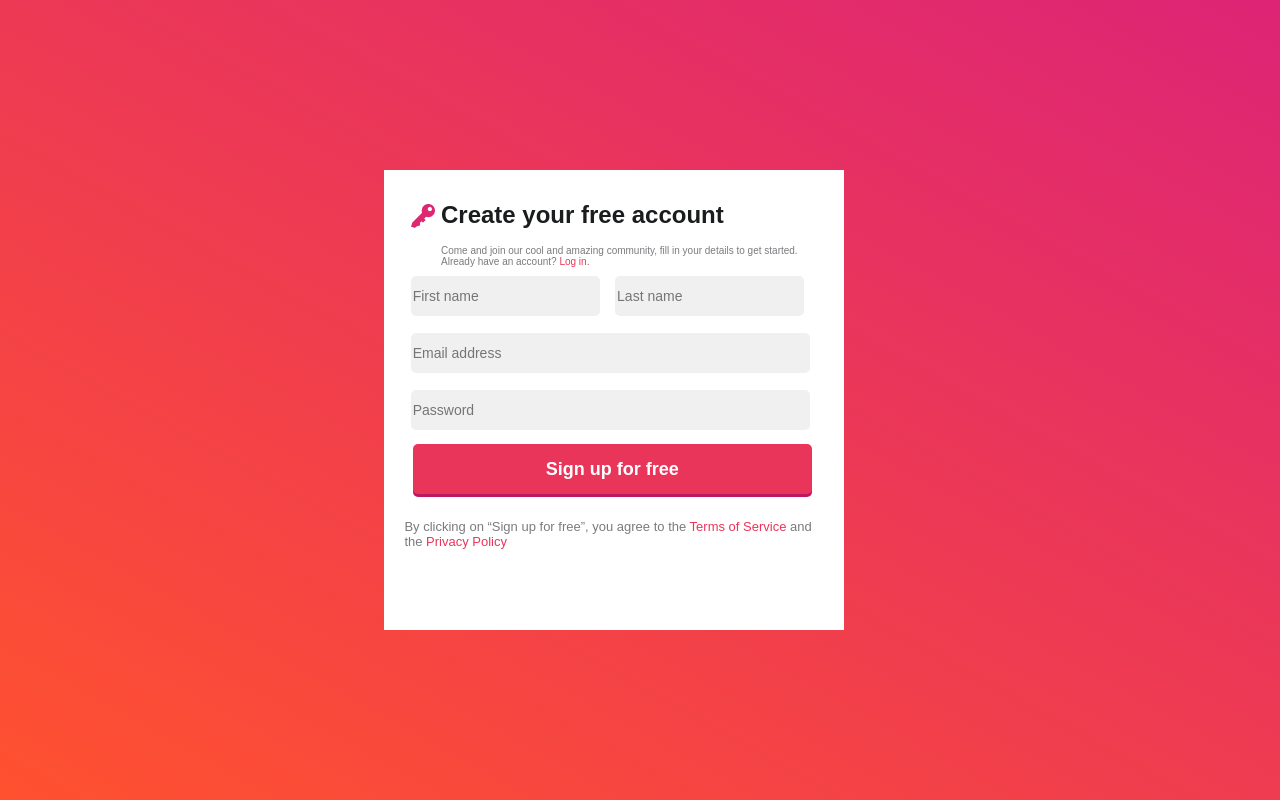
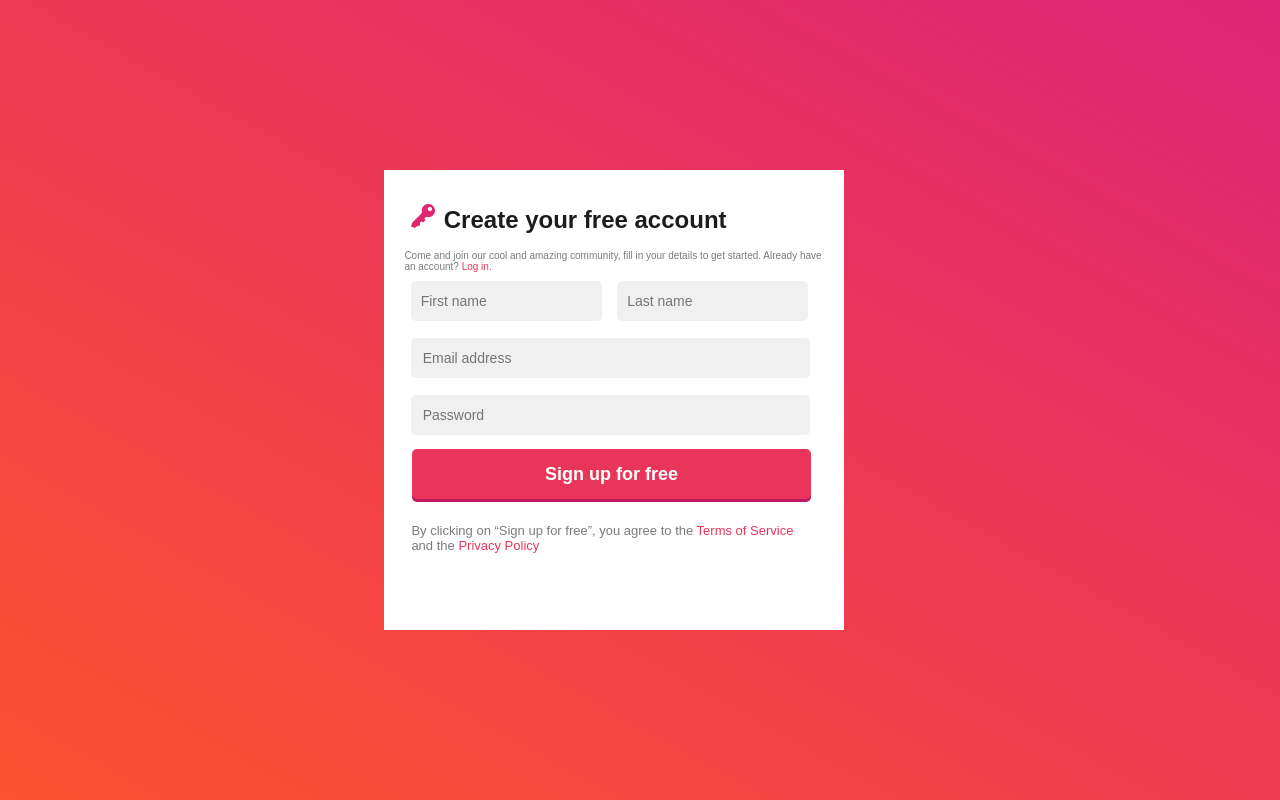
Before and after one commit to somikbred/-dailyform, a plain HTML site: page index.html in a window 1280 px wide. Drawn offline with Linux system fonts and the light colour scheme.

Commit message:
has errors

```diff
--- a/css/styles.css
+++ b/css/styles.css
@@ -27,13 +27,11 @@ body {
     padding: 15px 20px 0;
 }
 
-.row {
-    justify-content: space-between;
-    align-items: flex-start;
+.form__header {
+    display: flex;
 }
 
-.form__header {
-    display: flex;
+.info {
 }
 
 .header__img {
@@ -42,14 +40,16 @@ body {
 }
 
 .header_title {
+    display: inline-block;
     color: #1b1c1d;
     font-size: 2.4rem;
     font-weight: bold;
 }
 
 .header_subtitle {
+    display: inline-block;
     font-size: 1.3rem;
-    margin-bottom: 2%;
+    margin: 0 4% 2%;
 }
 
 .header__link {
@@ -65,13 +65,20 @@ body {
     border-radius: 5px;
     margin: 2% 1.5%;
 }
+.name__input, .login__input::placeholder {
+    padding: 10px;
+}
 
 .name__input {
-    width: 45%;
+    width: 45.5%;
 }
 
 .login__input {
     width: 95%;
+}
+
+.login__input::placeholder {
+    padding: 10px;
 }
 
 .btn {
@@ -84,9 +91,11 @@ body {
     color: #fff;
     font-size: 1.8rem;
     font-weight: bold;
-    margin: 1.5% 2% 6%;
+    margin: 1.5% 1.8% 6%;
 }
 
 .subsubtitle {
+    display: block;
     font-size: 1.3rem;
+    padding: 0 7px;
 }
--- a/index.html
+++ b/index.html
@@ -11,12 +11,12 @@
 </head>
 <body>
     <form action="" method="POST" class="form">
-        <div class="form__header row">
-            <img src="img/sign_up_icon.png" alt="clue" class="header__img">
+        <div class="form__header">
             <div class="info">
-                <h1 class="header_title">Create your free account</h1>
+                <img src="img/sign_up_icon.png" alt="clue" class="header__img">
+                <h1 class="header_title">Create your free account</h1><br>
                 <span class="header__subtitle">Come and join our cool and amazing community, fill in your details
-                    to get started. Already have an account? <a class="header__link" href="#">Log in.</a></span>
+                to get started. Already have an account? <a class="header__link" href="#">Log in.</a></span>
             </div>
         </div>
         <div class="name">
```
